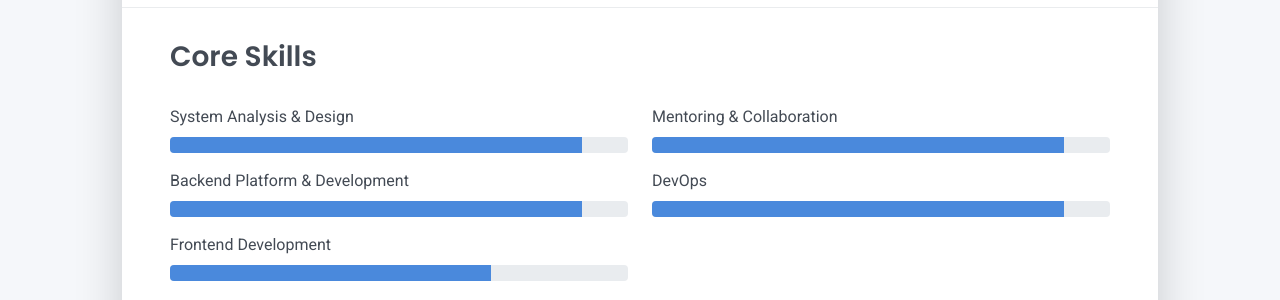
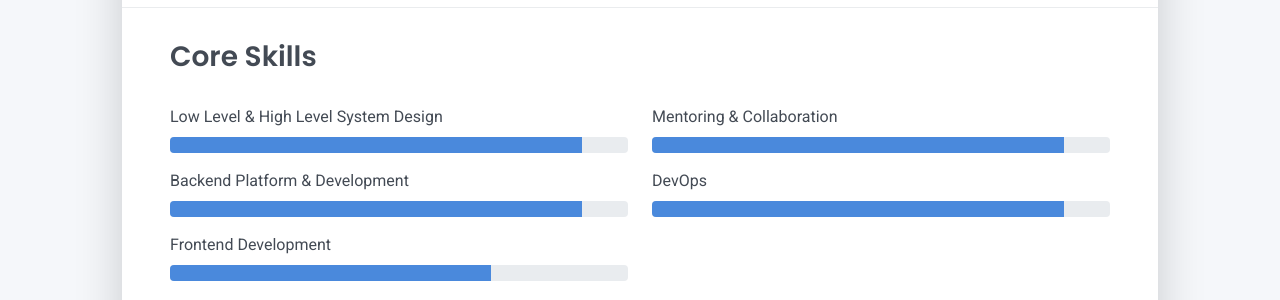
Before and after one commit to anandkshitiz/anandkshitiz.github.io, a Jekyll site: the page built from tabs/about.md, in a window 1280 px wide and 900 px high, scrolled down 490 px. Shown: the part 153-453 px from the top of the window. Built offline with Jekyll 4.4.1, drawn with Linux system fonts in a browser that asks for light colours.

Commit message:
added new about details

```diff
--- a/tabs/about/content/skills-section.html
+++ b/tabs/about/content/skills-section.html
@@ -1,7 +1,7 @@
 <h2 class="h3 mb-3">Core Skills</h2>
 <div class="row">
   <div class="col-md-6">
-    <div class="mb-2"><span>System Analysis & Design</span>
+    <div class="mb-2"><span>Low Level & High Level System Design</span>
       <div class="progress my-1">
         <div class="progress-bar bg-primary" role="progressbar" data-aos="zoom-in-right" data-aos-delay="100"
           data-aos-anchor=".skills-section" style="width: 90%" aria-valuenow="90" aria-valuemin="0" aria-valuemax="100">
```
